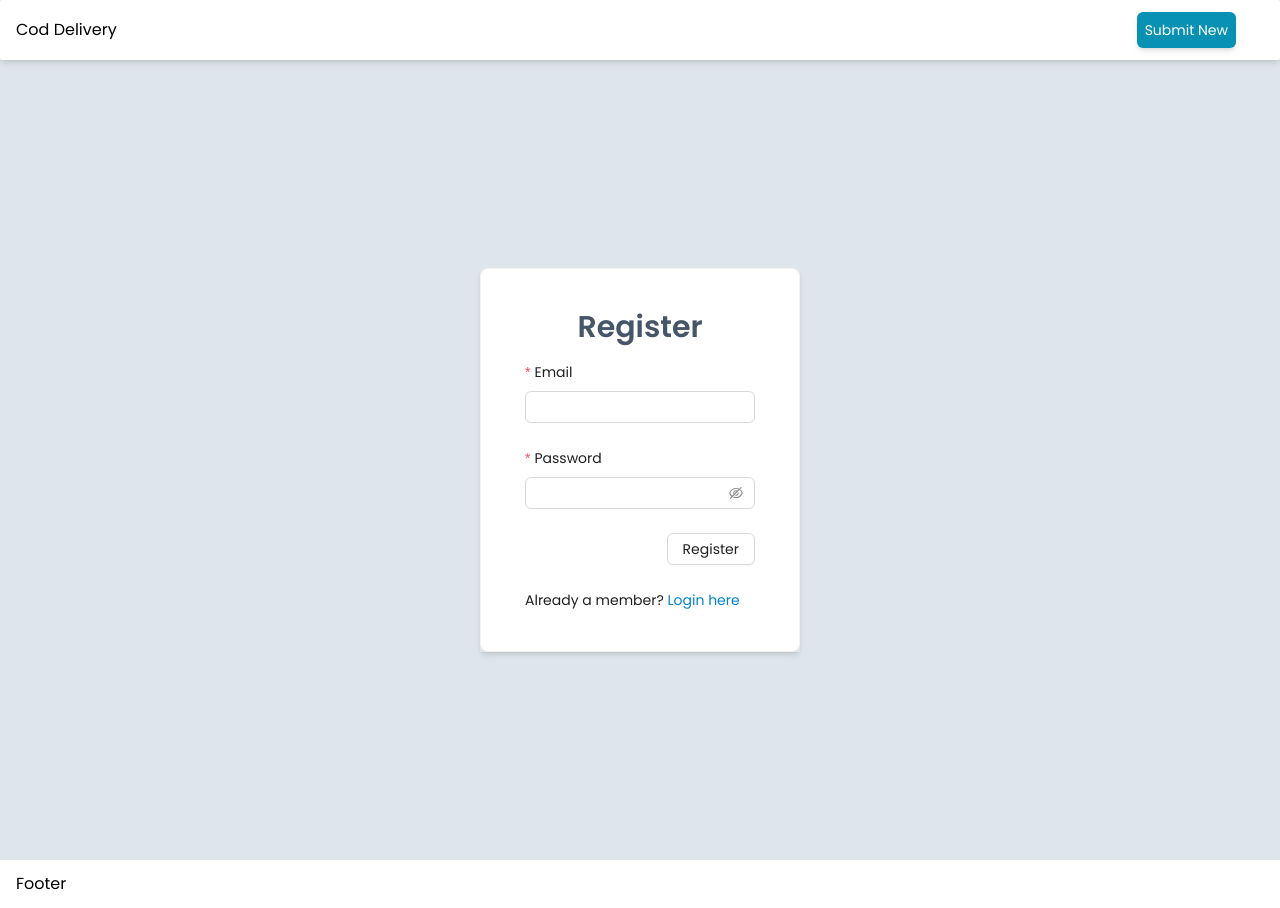
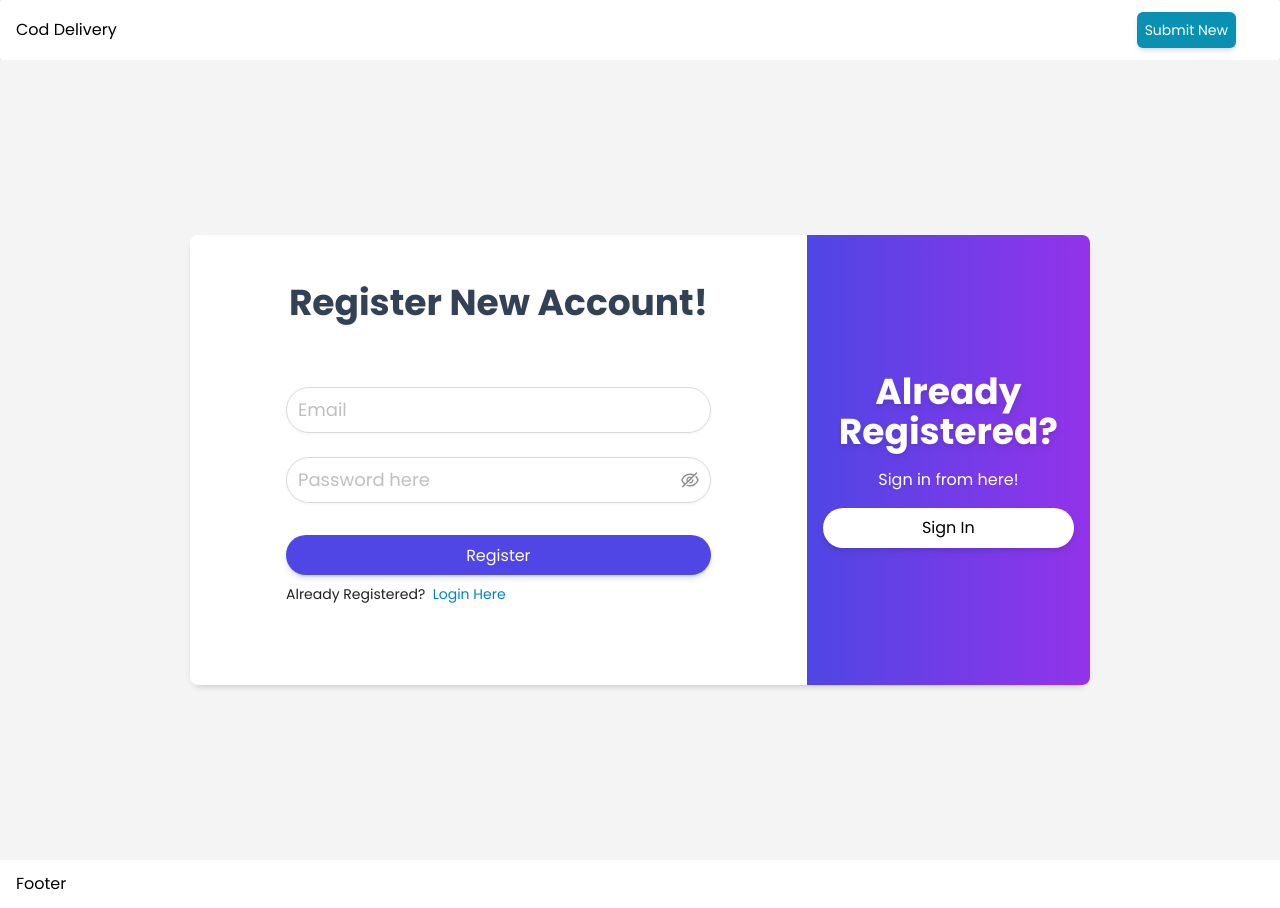
Before and after one commit to PercyGFX/code-database-react-express, a React (Create React App) app in the folder frontend/: page /register in a window 1280 px wide. Built offline with nearby package versions, Linux system fonts and the light colour scheme.

Commit message:
register

```diff
--- a/frontend/src/pages/Register.tsx
+++ b/frontend/src/pages/Register.tsx
@@ -27,22 +27,23 @@ const Register = () => {
   return (
     <>
       <Toaster position="top-center" reverseOrder={false} />
-      <div className="  flex justify-center items-center h-full md:h-screen py-8">
-        <div className=" lg:w-3/12 w-full mx-4 lg:mx-0 shadow-md ">
-          <Card className="px-5 py-4">
-            <div className=" flex justify-center pb-4">
-              <p className=" text-3xl font-semibold text-slate-600">Register</p>
-            </div>
+      <div className=" flex justify-center items-center h-screen bg-zinc-100">
+        <div className="mx-4 flex flex-col justify-center items-center">
+          <div className=" flex justify-between shadow-md rounded-xl w-full max-w-[900px] ">
+            <div className="w-full p-4 bg-white rounded-l-lg">
+              <p className="text-center text-slate-700 mx-auto text-4xl font-bold drop-shadow-sm mt-8">
+                Register New Account!
+              </p>
+
               <Form
-              name="basic"
-              initialValues={{ remember: true }}
+                name="form"
                 onFinish={onFinish}
                 onFinishFailed={onFinishFailed}
                 autoComplete="off"
+                className=" my-16 px-6 md:px-20"
                 layout="vertical"
               >
                 <Form.Item
-                label="Email"
                   name="email"
                   rules={[
                     { required: true, message: "Please input your email!" },
@@ -52,31 +53,70 @@ const Register = () => {
                     },
                   ]}
                 >
-                <Input />
+                  <Input
+                    maxLength={50}
+                    className="rounded-full py-2 text-lg drop-shadow-sm"
+                    placeholder="Email"
+                  />
                 </Form.Item>
+
                 <Form.Item
-                label="Password"
                   name="password"
+                  // label="Password"
                   rules={[
-                  { required: true, message: "Please input your password!" },
+                    {
+                      required: true,
+                      message: "Please input your password!",
+                    },
                   ]}
                 >
-                <Input.Password />
+                  <Input.Password
+                    maxLength={50}
+                    className="rounded-full py-2 text-lg drop-shadow-sm"
+                    placeholder="Password here"
+                  />
                 </Form.Item>
-              <div className="flex justify-end">
+
                 <Form.Item>
-                  <Button htmlType="submit">Register</Button>
-                </Form.Item>
+                  <div className="flex justify-center">
+                    <Button
+                      className=" bg-indigo-600 rounded-full font-poppins drop-shadow-md my-2 hover:bg-slate-100"
+                      type="primary"
+                      htmlType="submit"
+                      size="large"
+                      shape="round"
+                      block={true}
+                      // style={{ height: "5vh", width: "50%" }}
+                    >
+                      Register
+                    </Button>
                   </div>
-              Already a member?
+                  Already Registered?
                   <Link to="/login">
                     <span className=" text-sky-600 cursor-pointer">
-                  {" "}
-                  Login here
+                      &nbsp; Login Here
                     </span>
                   </Link>
+                </Form.Item>
               </Form>
-          </Card>
+            </div>
+
+            <div className="hidden md:flex flex-col bg-gradient-to-r from-indigo-600 to-purple-600 rounded-r-lg p-4 justify-center">
+              <p className=" text-center font-poppins text-4xl font-bold text-white drop-shadow-md my-2">
+                Already Registered?
+              </p>
+
+              <p className=" text-center font-poppins text-white drop-shadow-sm my-2">
+                Sign in from here!
+              </p>
+
+              <Link to="/login">
+                <p className="bg-white rounded-full px-3 py-2 text-center drop-shadow-md my-2 hover:bg-slate-100 cursor-pointer">
+                  Sign In
+                </p>
+              </Link>
+            </div>
+          </div>
         </div>
       </div>
     </>
```
Lines whose indentation alone changed are shown as unchanged.
